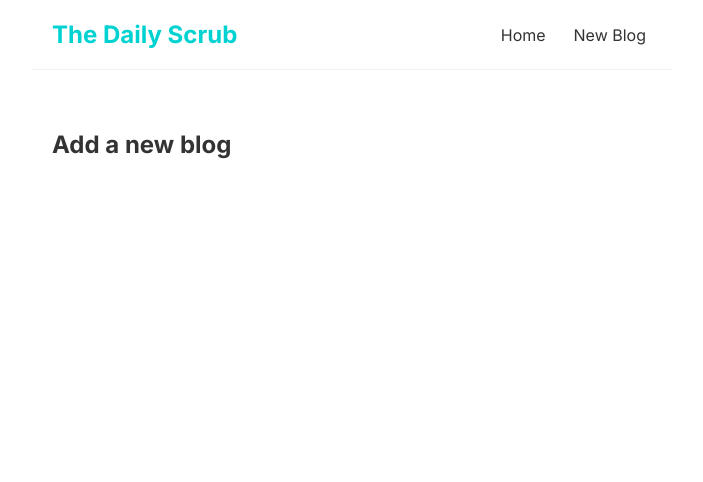
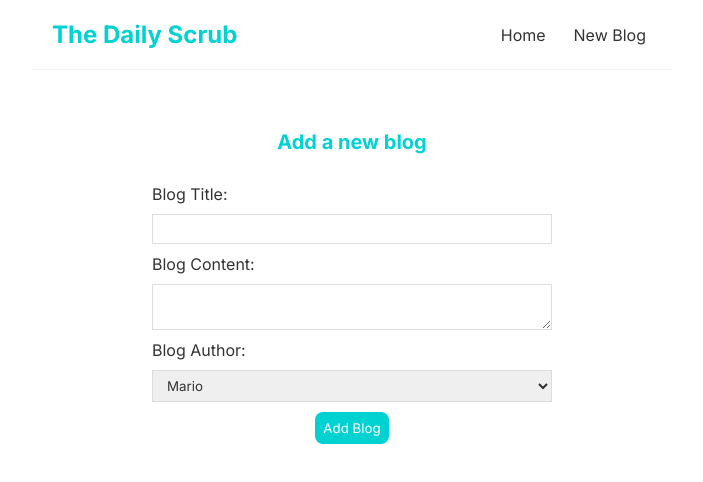
Before and after one commit to BradleyBuckets/react-micro-blog, a React (Create React App) app: page /create in a window 1280 px wide. Shown: the top 482 px of the page, without its empty margins (288-991 px from the left). Built offline with nearby package versions, Linux system fonts and the light colour scheme.

Commit message:
Add basic form and styling

```diff
--- a/src/Create.js
+++ b/src/Create.js
@@ -4,6 +4,18 @@
   return (
     <div className="create">
       <h2>Add a new blog</h2>
+      <form>
+        <label>Blog Title:</label>
+        <input type="text" required />
+        <label>Blog Content:</label>
+        <textarea required></textarea>
+        <label>Blog Author:</label>
+        <select>
+          <option value="mario">Mario</option>
+          <option value="yoshi">Yoshi</option>
+        </select>
+        <button>Add Blog</button>
+      </form>
     </div>
   );
 };
--- a/src/index.css
+++ b/src/index.css
@@ -82,3 +82,39 @@
   border-radius: 8px;
   cursor: pointer;
 }
+/* create a new blog */
+.create {
+  max-width: 400px;
+  margin: 0 auto;
+  text-align: center;
+}
+
+.create label {
+  text-align: left;
+  display: block;
+}
+
+.create h2 {
+  font-size: 20px;
+  color: var(--primary-color);
+  margin-bottom: 30px;
+}
+
+.create input,
+.create textarea,
+.create select {
+  width: 100%;
+  padding: 6px 10px;
+  margin: 10px 0;
+  border: 1px solid #ddd;
+  box-sizing: border-box;
+  display: block;
+}
+.create button {
+  background: var(--primary-color);
+  color: #fff;
+  border: 0;
+  padding: 8px;
+  border-radius: 8px;
+  cursor: pointer;
+}
```
